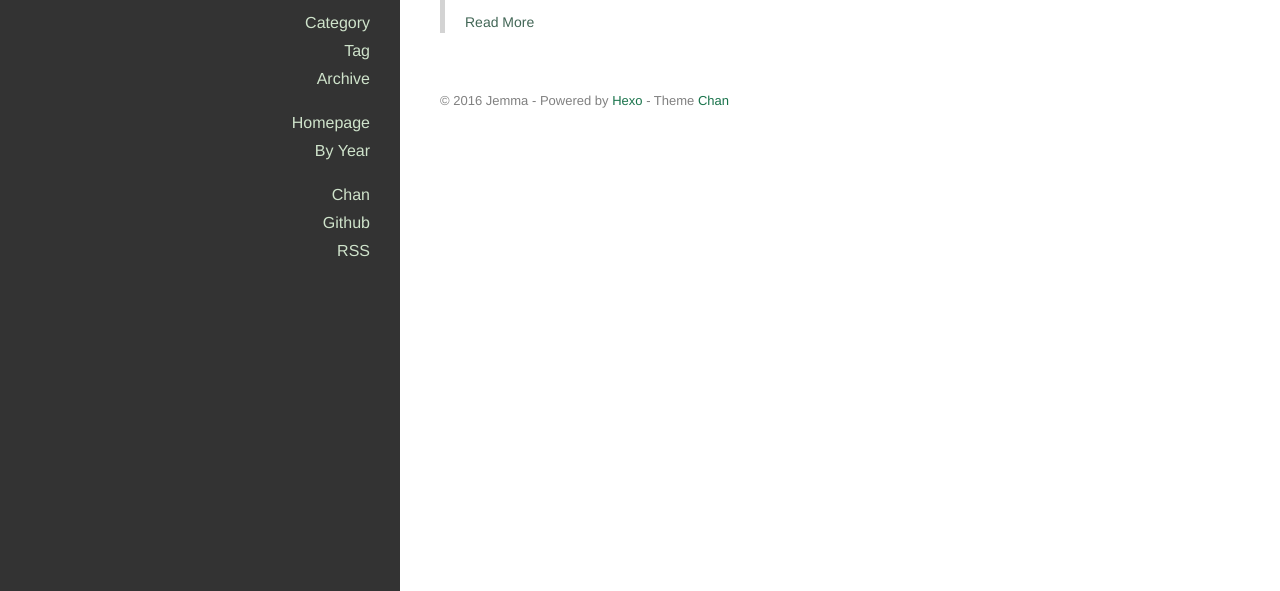
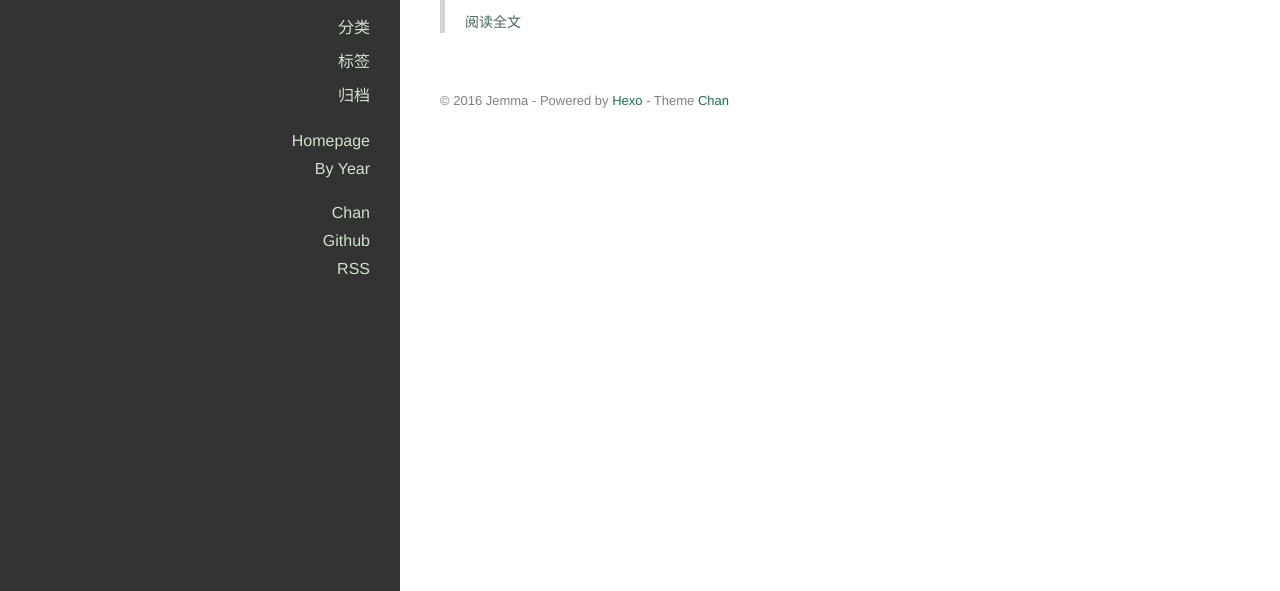
Before and after one commit to Jemmaaaaaa/jemmaaaaaa.github.io, a plain HTML site: page archives/index.html in a window 1280 px wide. Shown: the part 209-800 px from the top of the page. Drawn offline with nearby package versions, Linux system fonts and the light colour scheme.

Commit message:
Site updated: 2016-12-07 14:49:00

```diff
--- a/archives/index.html
+++ b/archives/index.html
@@ -8,7 +8,7 @@
 
 <title>
 
-    Archive
+    归档
 
 </title>
 
@@ -78,21 +78,21 @@
 
 
               <li class="category-list-container">
-                <a href="javascript:;">Category</a>
+                <a href="javascript:;">分类</a>
 
               </li>
 
 
 
               <li class="tag-list-container">
-                <a href="javascript:;">Tag</a>
+                <a href="javascript:;">标签</a>
 
               </li>
 
 
 
               <li class="archive-list-container">
-                <a href="javascript:;">Archive</a>
+                <a href="javascript:;">归档</a>
                 <ul class="archive-list"><li class="archive-list-item"><a class="archive-list-link" href="/archives/2016/">2016</a><span class="archive-list-count">1</span></li></ul>
               </li>
 
@@ -184,7 +184,7 @@
           <p>Welcome to <a href="https://hexo.io/">Hexo</a>! This is your very first post. Check <a href="https://hexo.io/docs/">documentation</a> for more info. If you get any problems when using Hexo, you can find the answer in <a href="https://hexo.io/docs/troubleshooting.html">troubleshooting</a> or you can ask me on <a href="https://github.com/hexojs/hexo/issues">GitHub</a>.<br>
           <p>
             <a href="/2016/11/21/hello-world/">
-              Read More
+              阅读全文
             </a>
           </p>
 
```
Also changed, not shown: 2016/11/21/hello-world/index.html (+5 -5 lines), archives/2016/11/index.html (+5 -5 lines), archives/2016/index.html (+5 -5 lines), index.html (+4 -4 lines).
